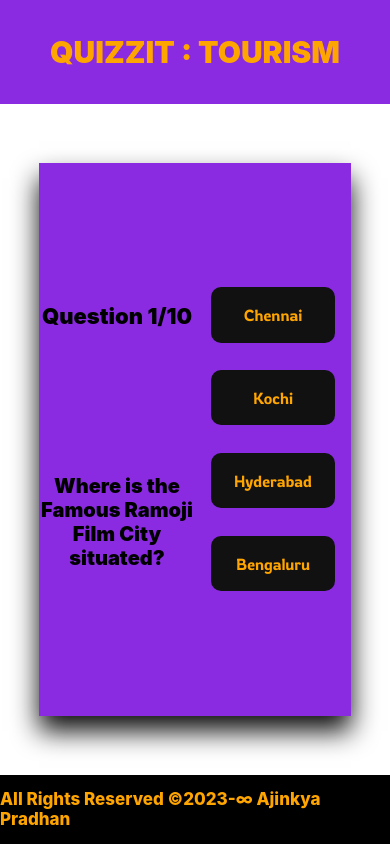
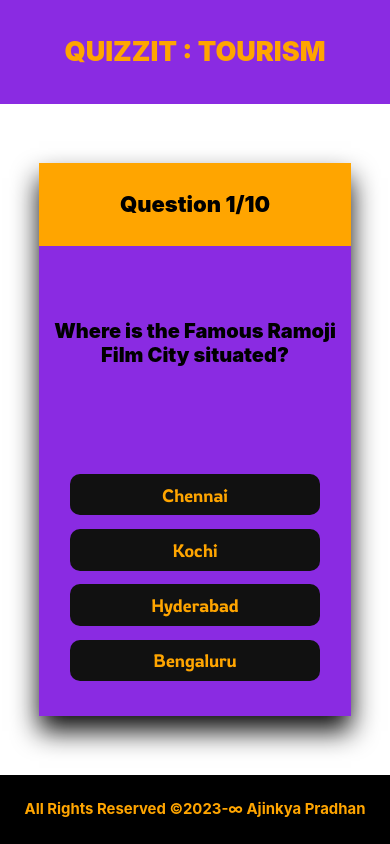
Before and after one commit to AjinkyaPradhan1/QuizMania, a React (Create React App) app: page /food in a window 390 px wide. Built offline with nearby package versions, Linux system fonts and the light colour scheme.

Commit message:
Changes in QuizPages File

```diff
--- a/src/quizPages.css
+++ b/src/quizPages.css
@@ -517,19 +517,34 @@
         height: 15%;
         background-color: blueviolet;
     }
+    .headerText{
+        font-size: 27px;
+    }
     .footer{
         height: 10%;
     }
     .footerContent{
-        font-size: 17px;
+        font-size: 14.9px;
+        font-weight: 700;
     }
     .mainCard{
+        display: flex;
+        flex-direction: column;
         height:80% ;
         width: 80%;
     }
+    .question-section{
+        display: flex;
+        background-color: orange;
+        width: 100%;
+    }
     .question-number{
+        width: 100%;
+        background-color: transparent;
         font-size: 22px;
         font-weight: 900;
+        align-items: center;
+        justify-content: center;
     }
     .question-text{
         display: flex;
@@ -539,10 +554,13 @@
     .text{
         font-size: 20px;
     }
+    .answer-section{
+        width: 100%;
+    }
 
     .answerButton{
-        height: 10%;
-        font-size: 16px;
+        height: 15%;
+        font-size: 18px;
     }
     .showAnswer{
         height: 30%;
```
